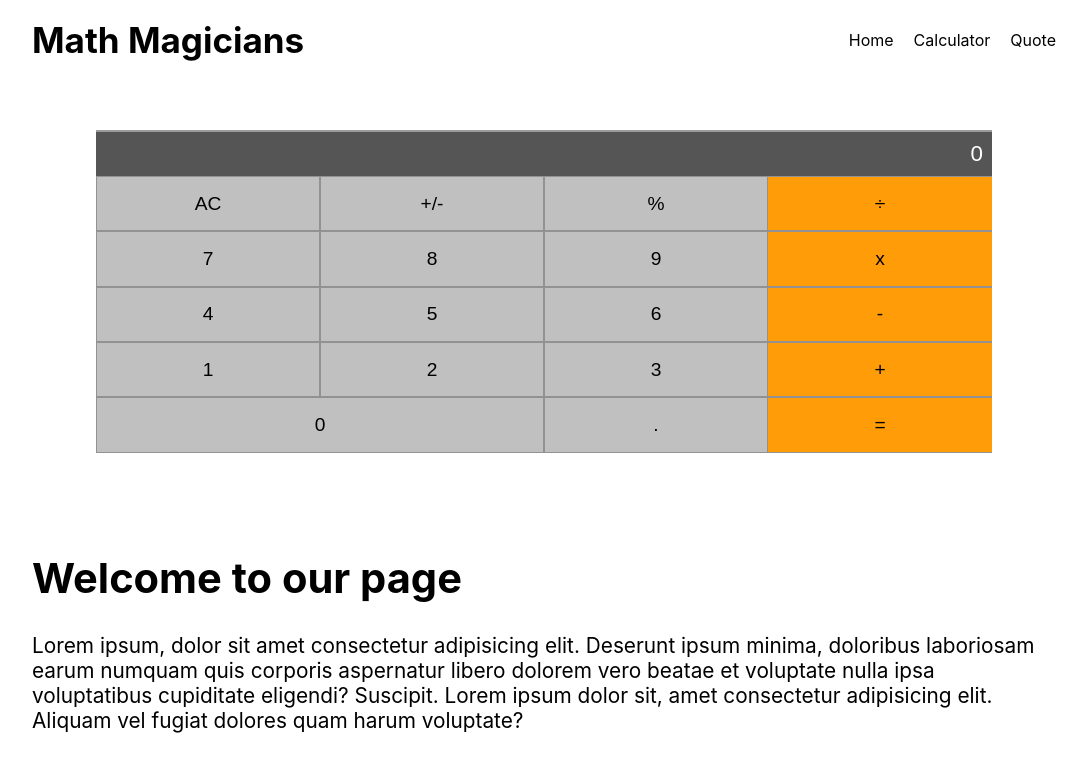
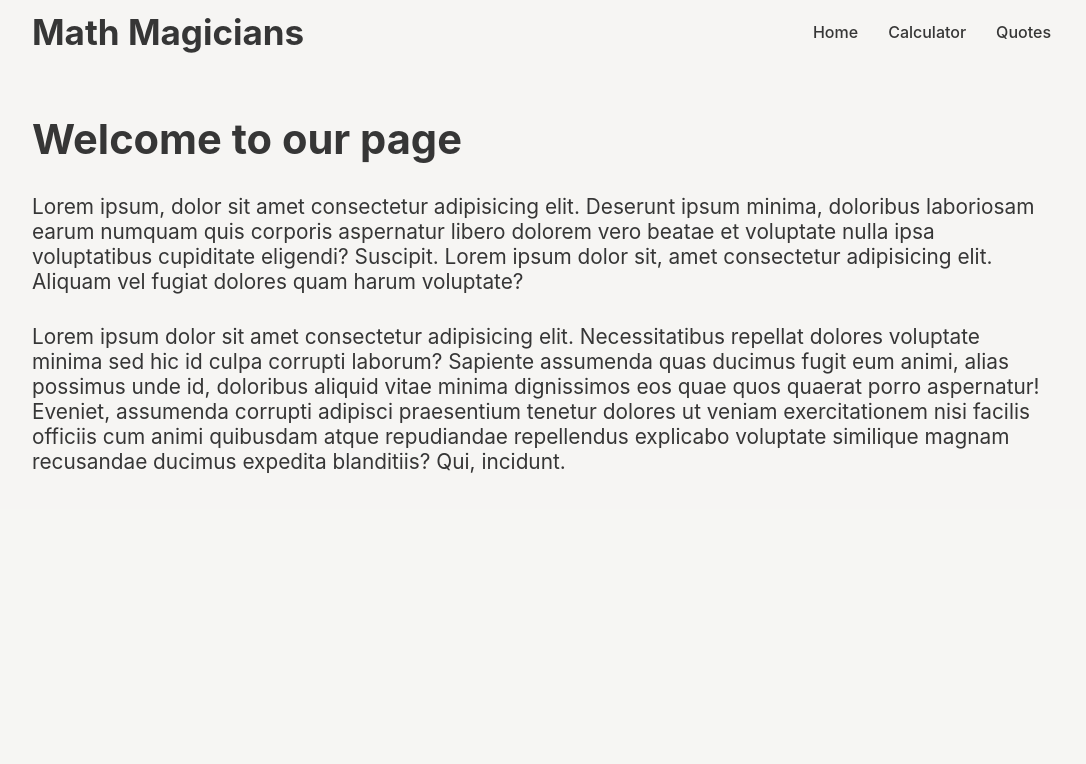
Before and after one commit to tylher/math-magicians, a React (Create React App) app: page / in a window 1280 px wide. Shown: the top 764 px of the page, without its empty margins (96-1182 px from the left). Built offline with nearby package versions, Linux system fonts and the light colour scheme.

Commit message:
Style pages

```diff
--- a/src/App.css
+++ b/src/App.css
@@ -2,43 +2,62 @@
   padding: 0;
   margin: 0;
   box-sizing: border-box;
+  color:rgb(54, 54, 54);
 }
 
-li{
+li {
   list-style: none;
 }
 
-.nav-bar{
+.nav-bar {
   display: flex;
   margin: 0 10%;
   justify-content: space-between;
   align-items: center;
-  height: 80px;
+  min-height: 8vh;
 }
 
-h2{
+h2 {
   font-size: 35px;
 }
 
-.nav-bar>ul{
+.nav-bar > ul {
   display: flex;
   gap: 20px;
 }
 
-.home-container{
+.home-container {
   padding: 50px 10%;
-  height: 100vh;
+  height: 92vh;
   display: flex;
   flex-direction: column;
   gap: 30px;
   font-size: 1.3em;
 }
 
-.quotes-container{
-  height: 100vh;
+.quotes-container {
+  height: 92vh;
   display: flex;
   flex-direction: column;
   justify-content: center;
   padding: 50px 10%;
   font-size: 30px;
 }
+
+.link {
+  padding: 5px;
+  text-decoration: none;
+  text-align: center;
+  color: rgb(54, 54, 54);
+  font-weight: 500;
+}
+
+.link:hover {
+  background-color: rgb(51, 51, 51);
+  color: rgb(226, 226, 226);
+  border-radius: 5px;
+}
+
+.link:active{
+  color: rgb(112, 50, 50);
+}
--- a/src/App.js
+++ b/src/App.js
@@ -1,4 +1,5 @@
 import './App.css';
+import { Routes, Route } from 'react-router-dom';
 import { Calculator } from './components/Calculator';
 import NavBar from './components/NavBar';
 import Home from './pages/Home';
@@ -7,9 +8,11 @@ import Quote from './pages/Quotes';
 const App = () => (
   <>
     <NavBar />
-    <Calculator />
-    <Home />
-    <Quote />
+    <Routes>
+      <Route exact path="/" element={<Home />} />
+      <Route path="Calculator" element={<Calculator />} />
+      <Route path="Quotes" element={<Quote />} />
+    </Routes>
   </>
 );
 
--- a/src/components/Calculator.css
+++ b/src/components/Calculator.css
@@ -4,10 +4,16 @@
   margin: 0;
 }
 
+.container{
+  display: flex;
+  margin: 100px 5% ;
+  justify-content: space-between;
+  align-items: flex-start;
+}
+
 .column {
   border-top: 2px solid rgb(155, 155, 155);
-  margin: 50px auto;
-  width: 70%;
+  width: 60%;
 }
 
 .row {
@@ -48,7 +54,7 @@ button {
   border-bottom: 1px;
   border-right: 1px;
   width: 100%;
-  padding: 7%;
+  padding: 10%;
   text-align: center;
   background-color: rgb(192, 192, 192);
   cursor: pointer;
--- a/src/components/Calculator.js
+++ b/src/components/Calculator.js
@@ -18,6 +18,8 @@ export const Calculator = () => {
   };
   const { next, total } = obj;
   return (
+    <div className="container">
+      <h2>Let&apos;s do some maths!</h2>
       <div className="column">
         <div className="row">
           <input type="digit" placeholder="0" value={next || total} />
@@ -26,20 +28,43 @@ export const Calculator = () => {
           <div className="row" key={row.id}>
             {row.map((item, i) => {
               if (i === row.length - 1) {
-              return <button type="button" key={item.i} onClick={(e) => handleClick(e)} className="right">{item}</button>;
+                return (
+                  <button
+                    type="button"
+                    key={item.i}
+                    onClick={(e) => handleClick(e)}
+                    className="right"
+                  >
+                    {item}
+                  </button>
+                );
               }
               if (row.length === 3 && i === 0) {
                 return (
-                <button type="button" key={item.i} onClick={(e) => handleClick(e)} className="w-2">{item}</button>
+                  <button
+                    type="button"
+                    key={item.i}
+                    onClick={(e) => handleClick(e)}
+                    className="w-2"
+                  >
+                    {item}
+                  </button>
                 );
               }
               return (
-              <button type="button" key={item.i} onClick={(e) => handleClick(e)}>{item}</button>
+                <button
+                  type="button"
+                  key={item.i}
+                  onClick={(e) => handleClick(e)}
+                >
+                  {item}
+                </button>
               );
             })}
           </div>
         ))}
       </div>
+    </div>
   );
 };
 
--- a/src/components/NavBar.js
+++ b/src/components/NavBar.js
@@ -1,13 +1,23 @@
-const NavBar = () => {
-  const links = ['Home', 'Calculator', 'Quote'];
-  return (
+import { Link } from 'react-router-dom';
+
+const links = [
+  { id: '1', text: 'Home', path: '/' },
+  { id: '2', text: 'Calculator', path: '/Calculator' },
+  { id: '3', text: 'Quotes', path: '/Quotes' },
+];
+const NavBar = () => (
   <nav className="nav-bar">
     <h2>Math Magicians</h2>
     <ul>
-        {links.map((link) => (<li key={link.id}>{link}</li>))}
+      {links.map((link) => (
+        <li key={link.id}>
+          <Link className="link" to={link.path}>
+            {link.text}
+          </Link>
+        </li>
+      ))}
     </ul>
   </nav>
 );
-};
 
 export default NavBar;
--- a/src/index.css
+++ b/src/index.css
@@ -31,4 +31,5 @@ code {
 #root {
   width: 100%;
   height: 100%;
+  background-color: rgba(245, 244, 241, 0.863);
 }
--- a/src/index.js
+++ b/src/index.js
@@ -1,13 +1,16 @@
 import React from 'react';
 import ReactDOM from 'react-dom/client';
 import './index.css';
+import { BrowserRouter } from 'react-router-dom';
 import App from './App';
 import reportWebVitals from './reportWebVitals';
 
 const root = ReactDOM.createRoot(document.getElementById('root'));
 root.render(
   <React.StrictMode>
-    <App />
+    <BrowserRouter>
+      <App />
+    </BrowserRouter>
   </React.StrictMode>,
 );
 
```
Lines whose indentation alone changed are shown as unchanged.
